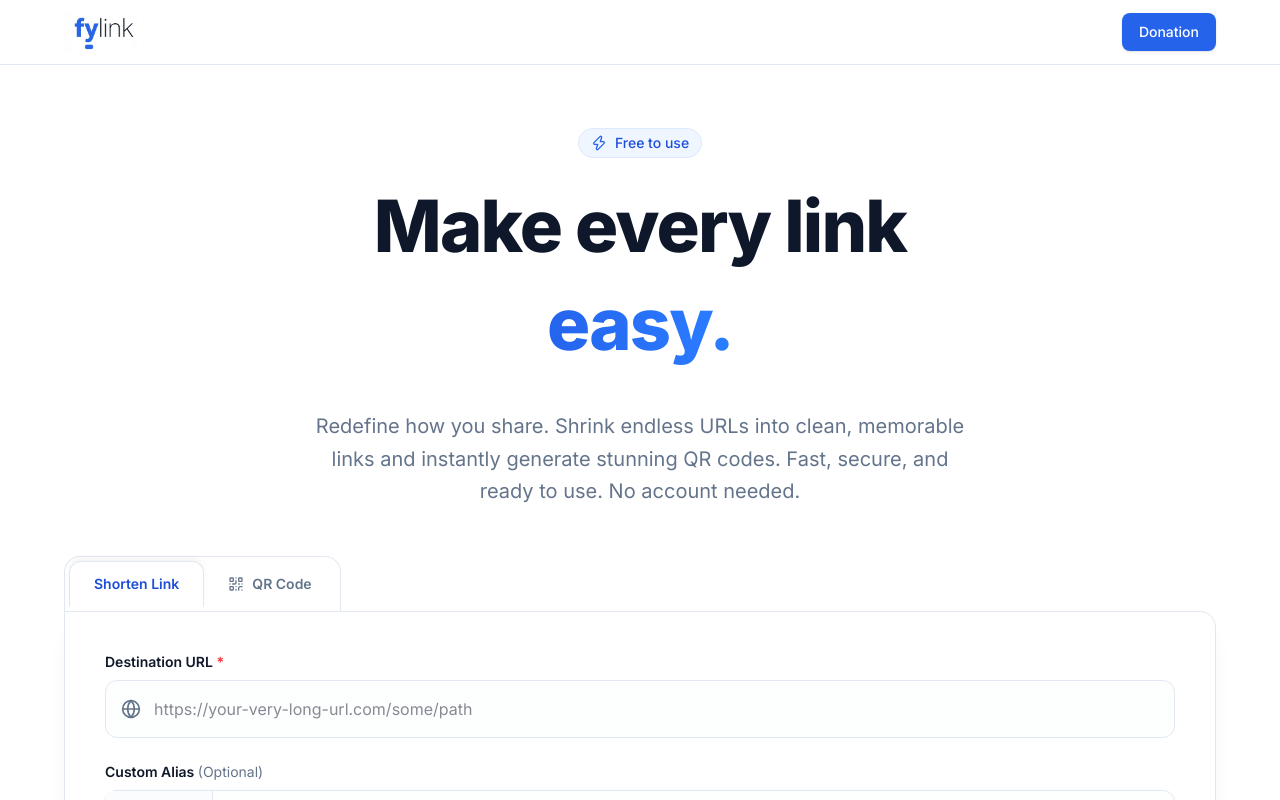
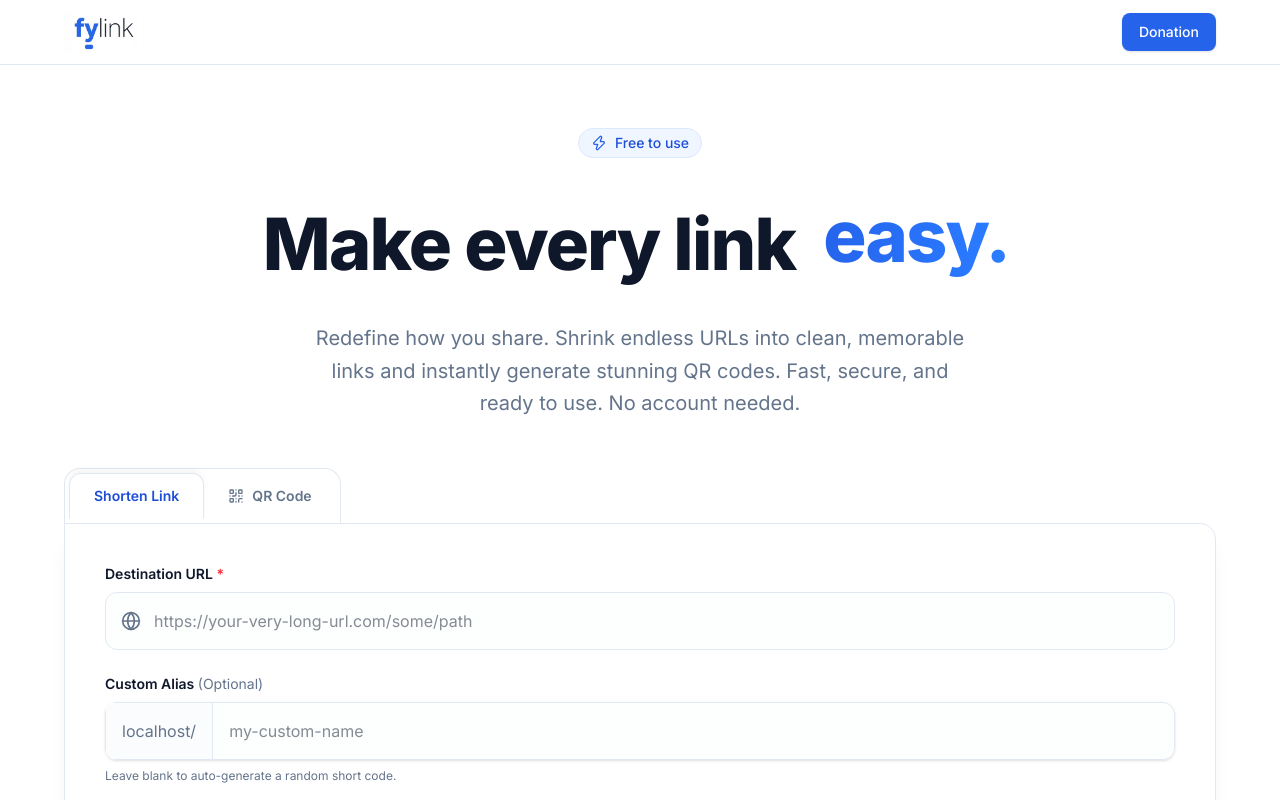
Before and after one commit to fyznugraha-pixel/custom-link, a Next.js app: page / in a window 1280 px wide. Shown: the top 800 px of the page. Built offline with nearby package versions, Linux system fonts and the light colour scheme.

Commit message:
style: revert text rotation layout to side-by-side

```diff
--- a/src/app/page.tsx
+++ b/src/app/page.tsx
@@ -108,9 +108,9 @@ export default function Home() {
             <Zap className="w-4 h-4 text-primary-600" />
             Free to use
           </div>
-          <h1 className="text-5xl md:text-7xl font-extrabold text-foreground tracking-tight mb-6 flex flex-col items-center justify-center gap-y-2 md:gap-y-4">
+          <h1 className="text-5xl md:text-7xl font-extrabold text-foreground tracking-tight mb-6 flex flex-wrap items-center justify-center gap-x-3 md:gap-x-5">
             <span>Make every link</span>
-            <div className="flex justify-center items-center overflow-visible min-h-[1.5em] w-full">
+            <div className="flex justify-center items-center overflow-visible min-h-[1.5em] relative">
               <AnimatePresence mode="popLayout">
                 <motion.span
                   key={wordIndex}
```
